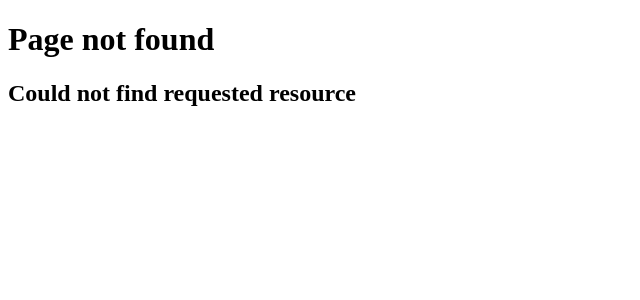
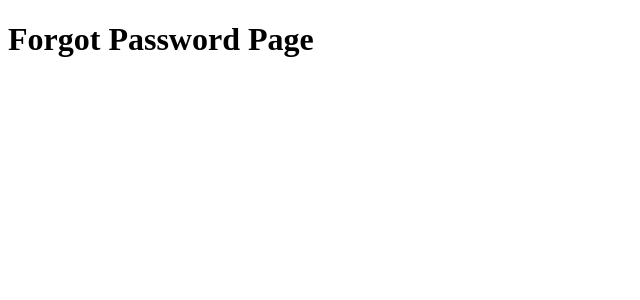
Before and after one commit to AndjDavis/nextjs-deeper-dive, a Next.js app: page /forgot-password in a window 1280 px wide. Before the commit this address had no page. Shown: the top 300 px of the page, without its empty margins (0-640 px from the left). Built offline with nearby package versions, Linux system fonts and the light colour scheme.

Commit message:
auth pages added back

```diff
--- /dev/null
+++ b/app/(auth)/forgot-password/page.tsx
@@ -0,0 +1,7 @@
+export default function Page() {
+	return (
+		<>
+			<h1>Forgot Password Page</h1>
+		</>
+	);
+}
```
Also changed, not shown: app/(auth)/login/page.tsx (added, +7 -0 lines), app/(auth)/register/page.tsx (added, +7 -0 lines).
